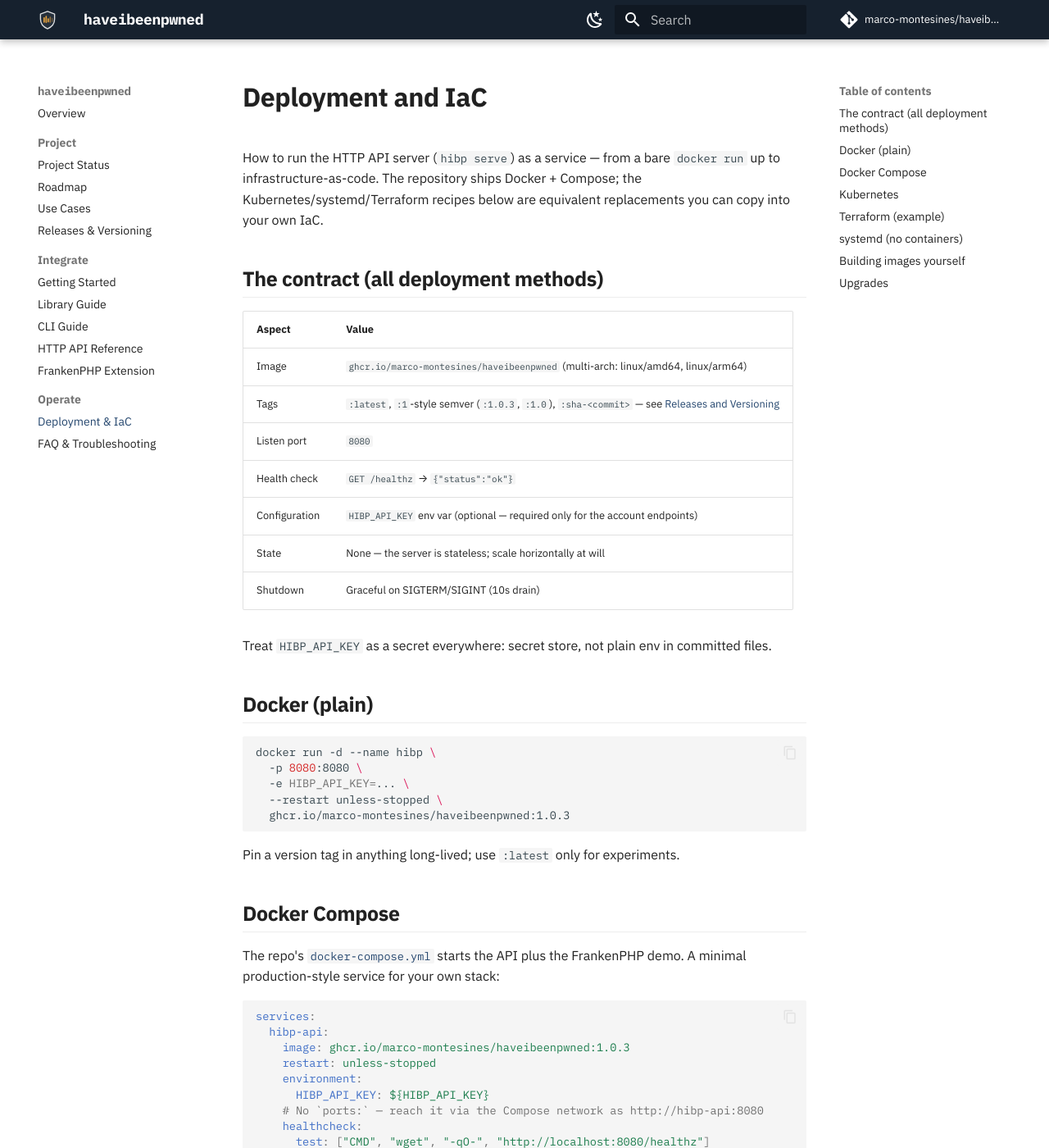
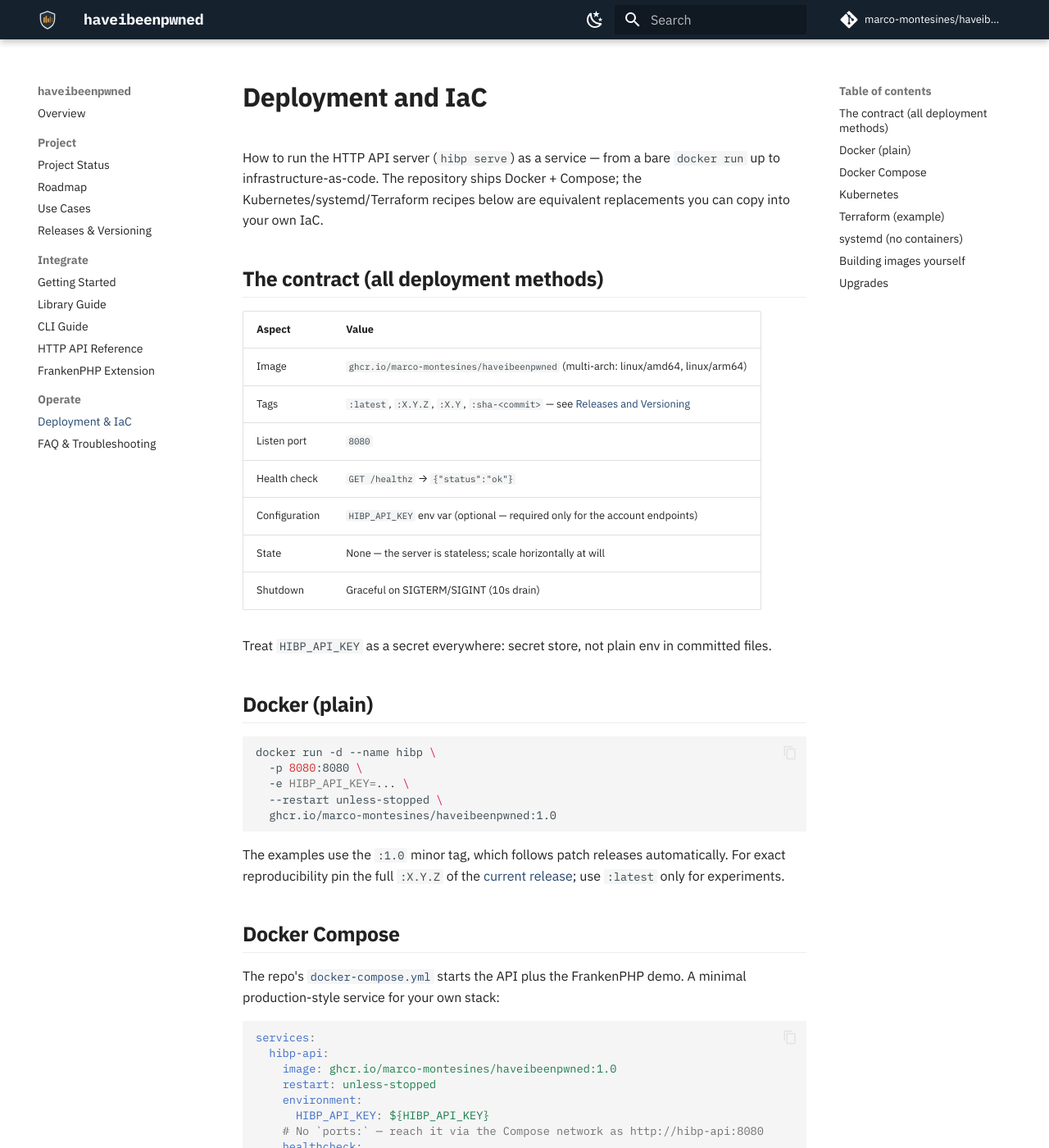
Before and after one commit to marco-montesines/haveibeenpwned, an MkDocs documentation site: the page built from docs/deployment.md, in a window 1280 px wide and 1400 px high. Shown: the whole window at 82% size. Built offline with MkDocs 1.6.1 and Material for MkDocs 9.7.7, drawn with Linux system fonts in a browser that asks for light colours; comment, search, counter and statistics services are not loaded; some of the changed text lies outside the part shown.

Commit message:
docs: consistent unofficial wording, drift-proof version examples (#14)
Aligns the README wording with the docs site, replaces hardcoded version
pins in examples with the :1.0 minor tag and illustrative versions, and
documents the PHP
extension's failure returns. Current version now lives only in
docs/status.md.

````diff
--- a/docs/deployment.md
+++ b/docs/deployment.md
@@ -7,7 +7,7 @@ How to run the HTTP API server (`hibp serve`) as a service — from a bare `dock
 | Aspect | Value |
 | ------ | ----- |
 | Image | `ghcr.io/marco-montesines/haveibeenpwned` (multi-arch: linux/amd64, linux/arm64) |
-| Tags | `:latest`, `:1`-style semver (`:1.0.3`, `:1.0`), `:sha-<commit>` — see [Releases and Versioning](releases.md) |
+| Tags | `:latest`, `:X.Y.Z`, `:X.Y`, `:sha-<commit>` — see [Releases and Versioning](releases.md) |
 | Listen port | `8080` |
 | Health check | `GET /healthz` → `{"status":"ok"}` |
 | Configuration | `HIBP_API_KEY` env var (optional — required only for the account endpoints) |
@@ -23,10 +23,10 @@ docker run -d --name hibp \
   -p 8080:8080 \
   -e HIBP_API_KEY=... \
   --restart unless-stopped \
-  ghcr.io/marco-montesines/haveibeenpwned:1.0.3
+  ghcr.io/marco-montesines/haveibeenpwned:1.0
 ```
 
-Pin a version tag in anything long-lived; use `:latest` only for experiments.
+The examples use the `:1.0` minor tag, which follows patch releases automatically. For exact reproducibility pin the full `:X.Y.Z` of the [current release](status.md); use `:latest` only for experiments.
 
 ## Docker Compose
 
@@ -35,7 +35,7 @@ The repo's [`docker-compose.yml`](https://github.com/marco-montesines/haveibeenp
 ```yaml
 services:
   hibp-api:
-    image: ghcr.io/marco-montesines/haveibeenpwned:1.0.3
+    image: ghcr.io/marco-montesines/haveibeenpwned:1.0
     restart: unless-stopped
     environment:
       HIBP_API_KEY: ${HIBP_API_KEY}
@@ -75,7 +75,7 @@ spec:
     spec:
       containers:
         - name: hibp-api
-          image: ghcr.io/marco-montesines/haveibeenpwned:1.0.3
+          image: ghcr.io/marco-montesines/haveibeenpwned:1.0
           ports:
             - containerPort: 8080
           envFrom:
@@ -107,7 +107,7 @@ Any Terraform provider that runs containers works — the image is a plain OCI i
 
 ```hcl
 resource "docker_image" "hibp" {
-  name = "ghcr.io/marco-montesines/haveibeenpwned:1.0.3"
+  name = "ghcr.io/marco-montesines/haveibeenpwned:1.0"
 }
 
 resource "docker_container" "hibp_api" {
````
Also changed, not shown: README.md (+1 -1 lines), docs/frankenphp.md (+2 -0 lines), docs/releases.md (+3 -3 lines).
